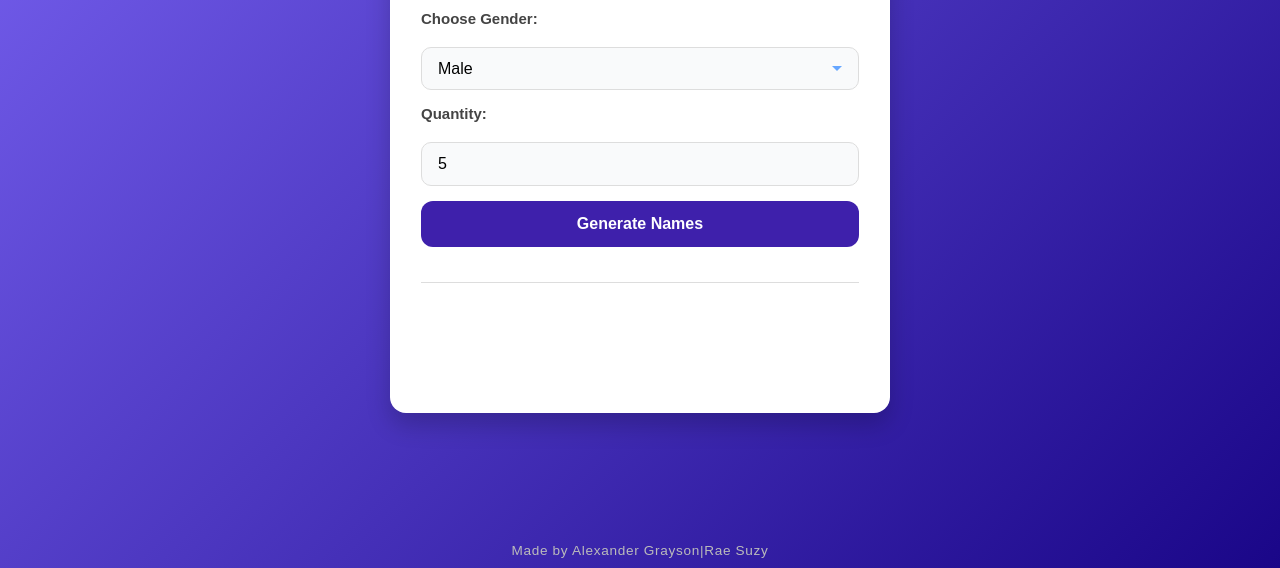
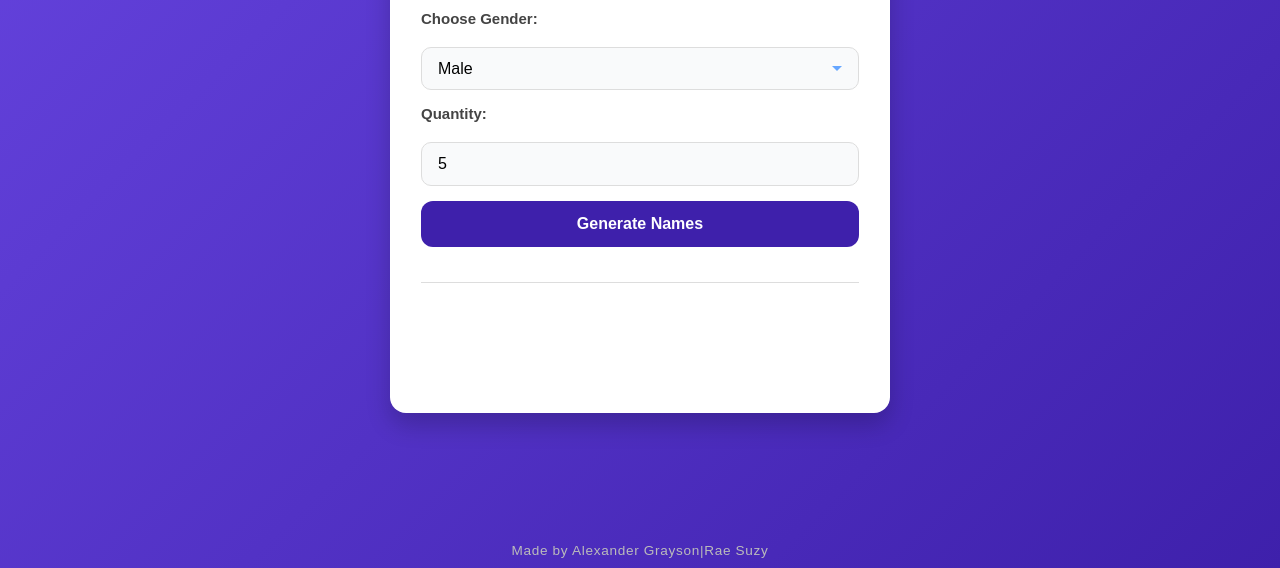
Before and after one commit to AlexanderGrayson/Filipino-Name-Generator, a plain HTML site: page index.html in a window 1280 px wide. Shown: the part 232-800 px from the top of the page. Drawn offline with Linux system fonts and the light colour scheme.

Commit message:
Update styles.css

```diff
--- a/styles.css
+++ b/styles.css
@@ -6,7 +6,7 @@
 
 body {
     font-family: 'Poppins', sans-serif;
-    background: linear-gradient(135deg, #7862f1, #1a0688);
+    background: linear-gradient(135deg, #6644df, #3e20ab);
     background-attachment: fixed;
     display: flex;
     justify-content: center;
@@ -215,7 +215,11 @@ button:hover {
     user-select: none;
     z-index: 1000;
     letter-spacing: 0.05em;
+    padding: 0 10px;
+    white-space: normal;
+    word-break: break-word;
   }
+
 
 @media (max-width: 600px) {
     .container {
```
